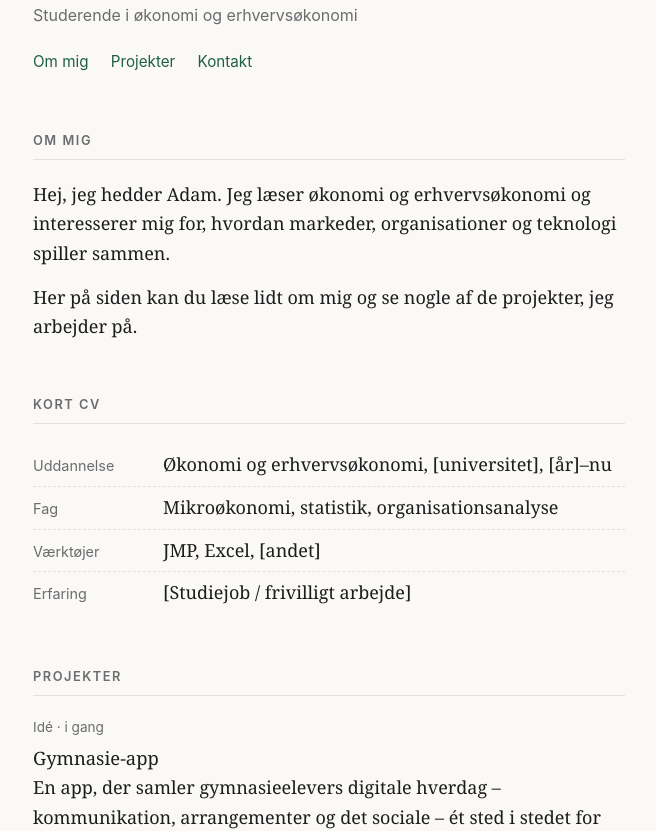
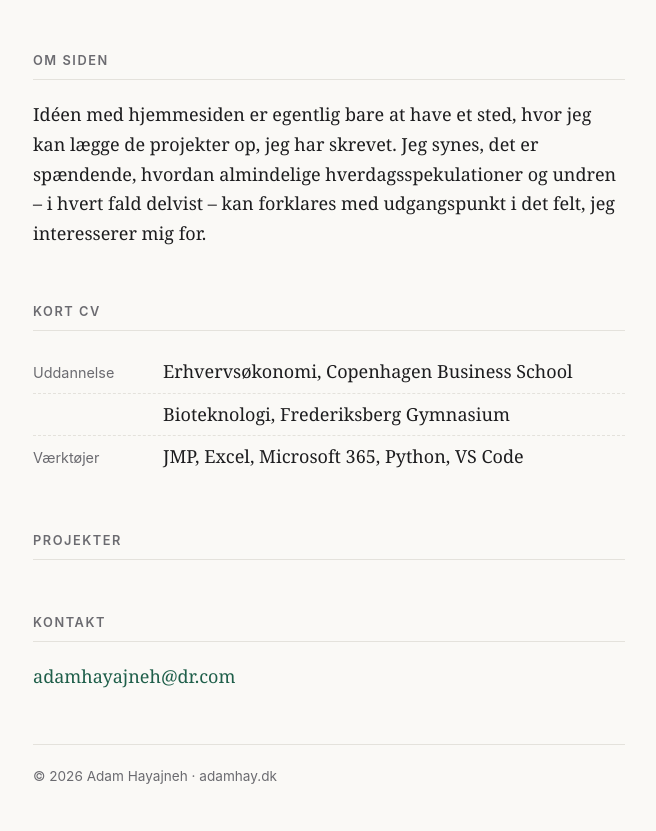
Before and after one commit to adamhaya/adamhay.dk, a plain HTML site: page index.html in a window 1280 px wide. Shown: the part 122-953 px from the top of the page, without its empty margins (311-967 px from the left). Drawn offline with Linux system fonts and the light colour scheme.

Commit message:
Opdater indhold

```diff
--- a/index.html
+++ b/index.html
@@ -4,7 +4,7 @@
   <meta charset="UTF-8">
   <meta name="viewport" content="width=device-width, initial-scale=1.0">
   <title>Adam Hayajneh</title>
-  <meta name="description" content="Adam Hayajneh – studerende i økonomi og erhvervsøkonomi. Om mig, projekter og kontakt.">
+  <meta name="description" content="Adam Hayajneh – et sted til projekter, jeg har skrevet.">
   <style>
     :root {
       --bg: #faf9f6;
@@ -33,12 +33,6 @@
     main { max-width: 640px; margin: 0 auto; padding: 72px 24px 48px; }
     header { margin-bottom: 56px; }
     h1 { font-size: 2.4rem; font-weight: normal; letter-spacing: -0.02em; line-height: 1.15; }
-    .tagline {
-      font-family: -apple-system, BlinkMacSystemFont, "Segoe UI", Helvetica, Arial, sans-serif;
-      color: var(--muted); font-size: 1rem; margin-top: 8px;
-    }
-    nav { margin-top: 20px; font-family: -apple-system, BlinkMacSystemFont, "Segoe UI", Helvetica, Arial, sans-serif; font-size: 0.95rem; }
-    nav a { margin-right: 18px; }
     section { margin-bottom: 52px; }
     h2 {
       font-family: -apple-system, BlinkMacSystemFont, "Segoe UI", Helvetica, Arial, sans-serif;
@@ -46,15 +40,8 @@
       color: var(--muted); font-weight: 600;
       border-bottom: 1px solid var(--line); padding-bottom: 8px; margin-bottom: 20px;
     }
-    p + p { margin-top: 14px; }
     a { color: var(--accent); text-decoration: none; border-bottom: 1px solid transparent; }
     a:hover { border-bottom-color: var(--accent); }
-    .project { margin-bottom: 26px; }
-    .project h3 { font-size: 1.15rem; font-weight: normal; }
-    .project .meta {
-      font-family: -apple-system, BlinkMacSystemFont, "Segoe UI", Helvetica, Arial, sans-serif;
-      font-size: 0.85rem; color: var(--muted); margin-bottom: 4px;
-    }
     ul.facts { list-style: none; }
     ul.facts li { padding: 6px 0; border-bottom: 1px dashed var(--line); }
     ul.facts li:last-child { border-bottom: none; }
@@ -73,49 +60,29 @@
   <main>
     <header>
       <h1>Adam Hayajneh</h1>
-      <p class="tagline">Studerende i økonomi og erhvervsøkonomi</p>
-      <nav>
-        <a href="#om">Om mig</a>
-        <a href="#projekter">Projekter</a>
-        <a href="#kontakt">Kontakt</a>
-      </nav>
     </header>
 
     <section id="om">
-      <h2>Om mig</h2>
-      <p>Hej, jeg hedder Adam. Jeg læser økonomi og erhvervsøkonomi og interesserer mig for, hvordan markeder, organisationer og teknologi spiller sammen.</p>
-      <p>Her på siden kan du læse lidt om mig og se nogle af de projekter, jeg arbejder på.</p>
+      <h2>Om siden</h2>
+      <p>Idéen med hjemmesiden er egentlig bare at have et sted, hvor jeg kan lægge de projekter op, jeg har skrevet. Jeg synes, det er spændende, hvordan almindelige hverdagsspekulationer og undren – i hvert fald delvist – kan forklares med udgangspunkt i det felt, jeg interesserer mig for.</p>
     </section>
 
     <section id="cv">
       <h2>Kort CV</h2>
       <ul class="facts">
-        <li><span>Uddannelse</span>Økonomi og erhvervsøkonomi, [universitet], [år]–nu</li>
-        <li><span>Fag</span>Mikroøkonomi, statistik, organisationsanalyse</li>
-        <li><span>Værktøjer</span>JMP, Excel, [andet]</li>
-        <li><span>Erfaring</span>[Studiejob / frivilligt arbejde]</li>
+        <li><span>Uddannelse</span>Erhvervsøkonomi, Copenhagen Business School</li>
+        <li><span></span>Bioteknologi, Frederiksberg Gymnasium</li>
+        <li><span>Værktøjer</span>JMP, Excel, Microsoft 365, Python, VS Code</li>
       </ul>
     </section>
 
     <section id="projekter">
       <h2>Projekter</h2>
-
-      <div class="project">
-        <p class="meta">Idé · i gang</p>
-        <h3>Gymnasie-app</h3>
-        <p>En app, der samler gymnasieelevers digitale hverdag – kommunikation, arrangementer og det sociale – ét sted i stedet for spredt over mange platforme.</p>
-      </div>
-
-      <div class="project">
-        <p class="meta">[Type] · [år]</p>
-        <h3>[Projektnavn]</h3>
-        <p>[En til to sætninger om projektet, og hvad du fik ud af det.]</p>
-      </div>
     </section>
 
     <section id="kontakt">
       <h2>Kontakt</h2>
-      <p>Skriv til mig på <a href="mailto:din@email.dk">din@email.dk</a> eller find mig på <a href="https://www.linkedin.com/in/DIT-BRUGERNAVN">LinkedIn</a>.</p>
+      <p><a href="mailto:adamhayajneh@dr.com">adamhayajneh@dr.com</a></p>
     </section>
 
     <footer>
```
